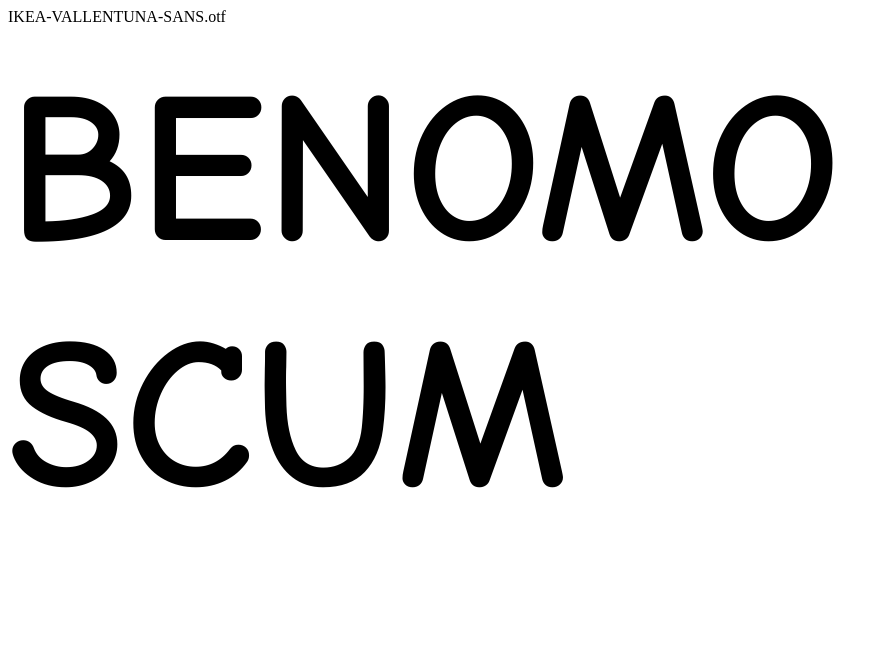
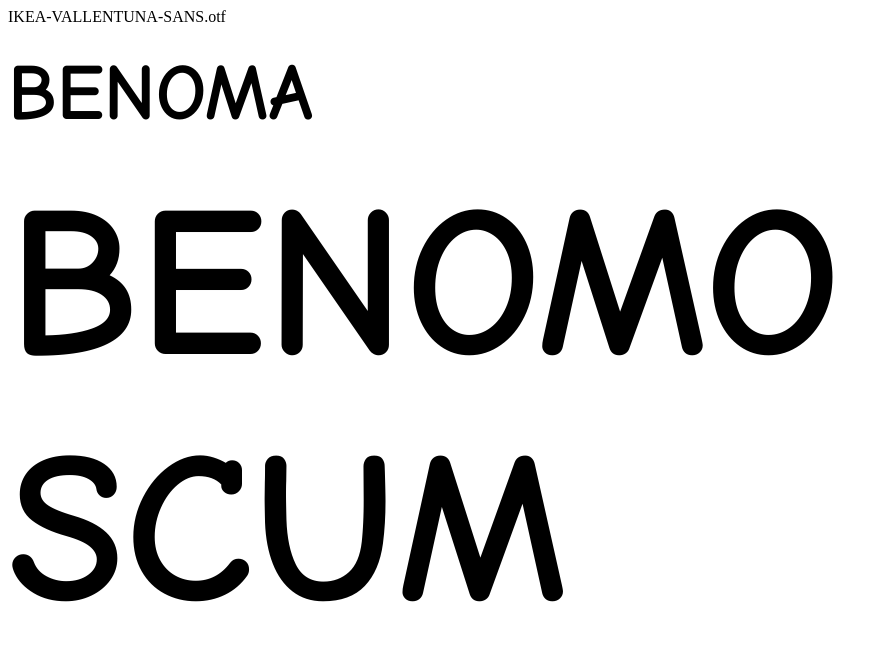
Before and after one commit to tesovoz/tesovoz.github.io, a plain HTML site: page index.html in a window 1280 px wide. Shown: the whole page, without its empty margins (0-888 px from the left). Drawn offline with Linux system fonts and the light colour scheme; a web font is replaced by a local one.

Commit message:
Update index.html

```diff
--- a/index.html
+++ b/index.html
@@ -21,7 +21,7 @@
   </style>
  </head>
  <body>
-  <h1><big><big><big><big><bigBENOMA</big></big></big></big></big></h1>
+  <h1><big><big><big><big><big>BENOMA</big></big></big></big></big></h1>
   <h2><big><big><big><big><big><big><big><big><big><big><big><big>BENOMO SCUM</big></big></big></big></big></big></big></big></big></big></big></big></h2>
  </body>
 </html>
```
